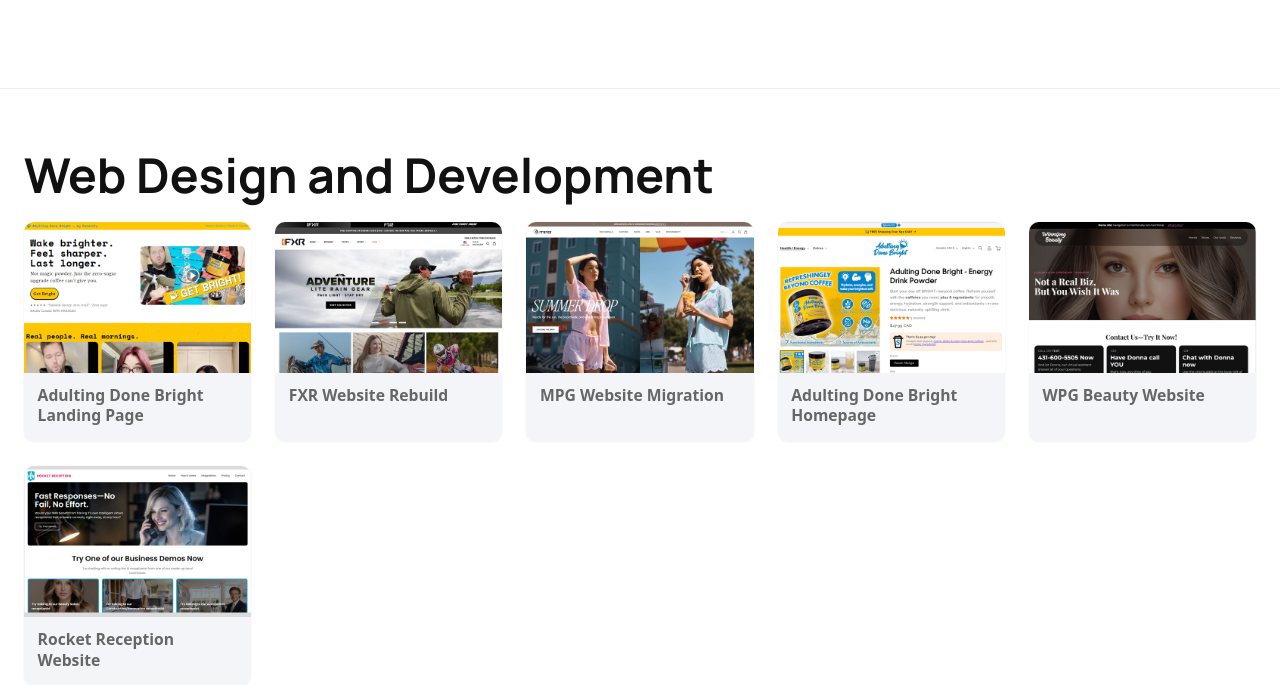
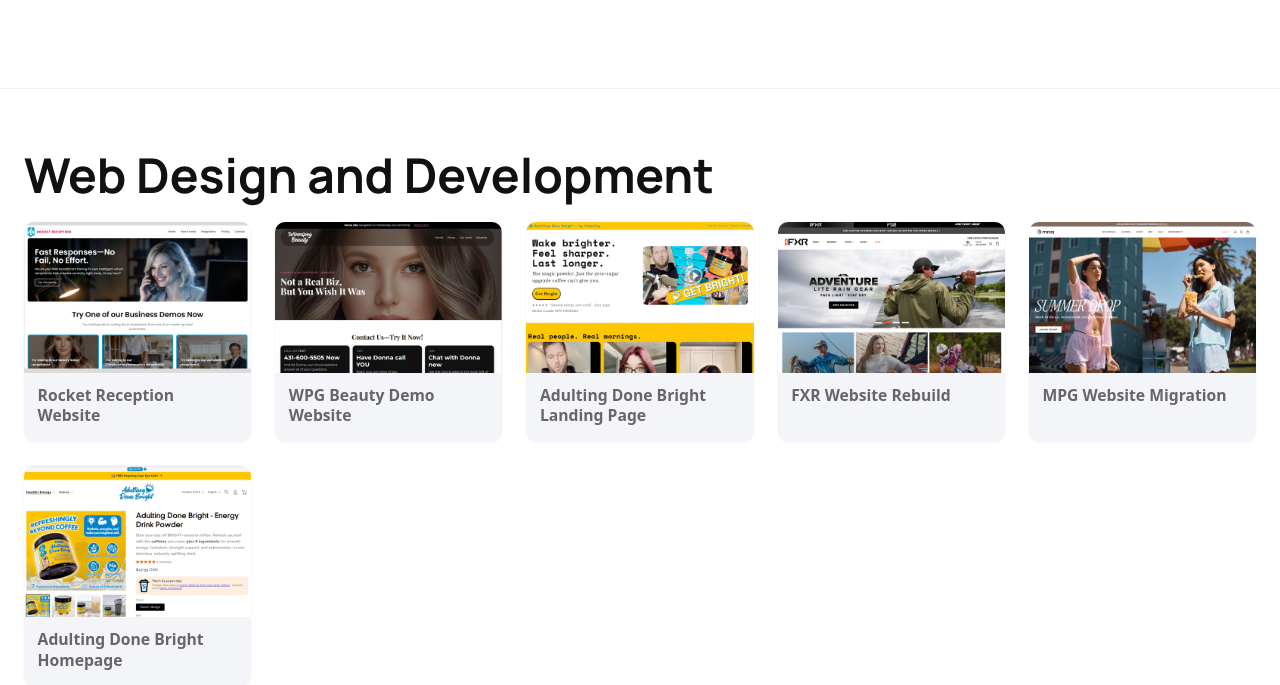
Before and after one commit to teezecrost1179/rocketsciencedesigns-site, a PHP site: page /my-work-winnipeg in a window 1280 px wide. Shown: the part 314-999 px from the top of the page. Run offline with PHP 8.4, Linux system fonts and the light colour scheme; some web fonts are replaced.

Commit message:
order and description change for some portfolio pieces

```diff
--- a/my-work-winnipeg.php
+++ b/my-work-winnipeg.php
@@ -18,12 +18,12 @@ $portfolioItems = [
   ['slug'=>'portfolio-email-fxrgoggles','title'=>'FXR Goggles Email','category'=>'Email Marketing','thumbnail'=>'portfolio/portfolio-email-fxrgoggles-thumb.jpg','video'=>'','image'=>'portfolio/portfolio-email-fxrgoggles.jpg','description'=>'Promotional email for FXR’s seasonal gear.'],
   ['slug'=>'portfolio-email-mpgleggings','title'=>'MPG Leggings Promo','category'=>'Email Marketing','thumbnail'=>'portfolio/portfolio-email-mpgleggings-thumb.jpg','video'=>'','image'=>'portfolio/portfolio-email-mpgleggings.jpg','description'=>'Sale announcement email campaign for Mondetta\'s MPG Sport brand. A CTA-focused design.'],
   ['slug'=>'portfolio-email-mpgxmas','title'=>'MPG Christmas Email','category'=>'Email Marketing','thumbnail'=>'portfolio/portfolio-email-mpgxmas-thumb.jpg','video'=>'','image'=>'portfolio/portfolio-email-mpgxmas.jpg','description'=>'Holiday-themed promotional email built and scheduled in Klaviyo. Special note: the snow flakes at the top were done as an animated gif so we could have a dynamic snow falling effect.'],
+  ['slug'=>'portfolio-web-rocketreception','title'=>'Rocket Reception Website','category'=>'Web Design and Development','thumbnail'=>'portfolio/portfolio-web-rocketreception-thumb.jpg','video'=>'','image'=>'portfolio/portfolio-web-rocketreception.jpg','description'=>'Single-page marketing site for <a href="https://rocketreception.ca">rocketreception.ca</a>, an AI project I\'ve been building. Site is focused on converting visitors, with clear CTAs.'],
+  ['slug'=>'portfolio-web-wpgbeauty','title'=>'WPG Beauty Demo Website','category'=>'Web Design and Development','thumbnail'=>'portfolio/portfolio-web-wpgbeauty-thumb.jpg','video'=>'','image'=>'portfolio/portfolio-web-wpgbeauty.jpg','description'=>'A "fake" website for a fictional local beauty brand. This site was built to showcase some of the contact features of Rocket Reception, an AI project I\'ve been working on.'],
   ['slug'=>'portfolio-web-adblanding','title'=>'Adulting Done Bright Landing Page','category'=>'Web Design and Development','thumbnail'=>'portfolio/portfolio-web-adblanding-thumb.jpg','video'=>'','image'=>'portfolio/portfolio-web-adblanding.jpg','description'=>'I built and customized the entire website Parenity\'s <a href="https://adb.parenity.com" target="_blank">Adulting Done Bright</a> website, but more recently, I built a new <a href="https://parenity.com/pages/adulting-done-bright-the-wake-up-drink-coffee-wishes-it-was" target="_blank">landing page</a> for the product with many UGC videos on it.'],
   ['slug'=>'portfolio-web-fxrhome','title'=>'FXR Website Rebuild','category'=>'Web Design and Development','thumbnail'=>'portfolio/portfolio-web-fxrhome-thumb.jpg','video'=>'','image'=>'portfolio/portfolio-web-fxrhome.jpg','description'=>'We were responsible for migrating FXR\'s entire website and data from the magento ecommerce platform to Shopify. We were launched in 3 months.'],
   ['slug'=>'portfolio-web-mpghome','title'=>'MPG Website Migration','category'=>'Web Design and Development','thumbnail'=>'portfolio/portfolio-web-mpghome-thumb.jpg','video'=>'','image'=>'portfolio/portfolio-web-mpghome.jpg','description'=>'We migrated the MPG Sport website from Suite Commerce Advance to Shopify, and never looked back!'],
   ['slug'=>'portfolio-web-adbhome','title'=>'Adulting Done Bright Homepage','category'=>'Web Design and Development','thumbnail'=>'portfolio/portfolio-web-adbhome-thumb.jpg','video'=>'','image'=>'portfolio/portfolio-web-adbhome.jpg','description'=>'We built and customized the entire website and product page experience for Parenity\'s <a href="https://adb.parenity.com" target="_blank">Adulting Done Bright</a> direct-to-consumer Shopify site.'],
-  ['slug'=>'portfolio-web-wpgbeauty','title'=>'WPG Beauty Website','category'=>'Web Design and Development','thumbnail'=>'portfolio/portfolio-web-wpgbeauty-thumb.jpg','video'=>'','image'=>'portfolio/portfolio-web-wpgbeauty.jpg','description'=>'A clean, modern website build for a local beauty brand, emphasizing services, booking, and brand tone.'],
-  ['slug'=>'portfolio-web-rocketreception','title'=>'Rocket Reception Website','category'=>'Web Design and Development','thumbnail'=>'portfolio/portfolio-web-rocketreception-thumb.jpg','video'=>'','image'=>'portfolio/portfolio-web-rocketreception.jpg','description'=>'Single-page marketing site focused on converting visitors with clear benefits and a streamlined call-to-action.'],
   ['slug'=>'portfolio-graphics-whatitisbanner','title'=>'ADB What It Is Banner','category'=>'Graphic Design and Illustration','thumbnail'=>'portfolio/portfolio-graphics-whatitisbanner-thumb.jpg','video'=>'','image'=>'portfolio/portfolio-graphics-whatitisbanner.jpg','description'=>'An educational banner for in-store display for the Adulting Done Bright prodct.'],
   ['slug'=>'portfolio-graphics-jarrefreshingly','title'=>'Jar Illustration','category'=>'Graphic Design and Illustration','thumbnail'=>'portfolio/portfolio-graphics-jarrefreshingly-thumb.jpg','video'=>'','image'=>'portfolio/portfolio-graphics-jarrefreshingly.jpg','description'=>'Packaging concept artwork and graphical layout treatment of product features and benefits used as an online product photo.'],
   ['slug'=>'portfolio-graphics-energypdf','title'=>'Energy PDF Design','category'=>'Graphic Design and Illustration','thumbnail'=>'portfolio/portfolio-graphics-energypdf-thumb.jpg','video'=>'','image'=>'portfolio/portfolio-graphics-energypdf.jpg','description'=>'Downloadable quick-reference guide designed for print and web, focused on functional energy ingredients. Download the <a href="https://cdn.shopify.com/s/files/1/0611/0337/4414/files/parenity-adb-energy-guide.pdf?v=1749831455" target="_blank">PDF version here</a>.'],
```
